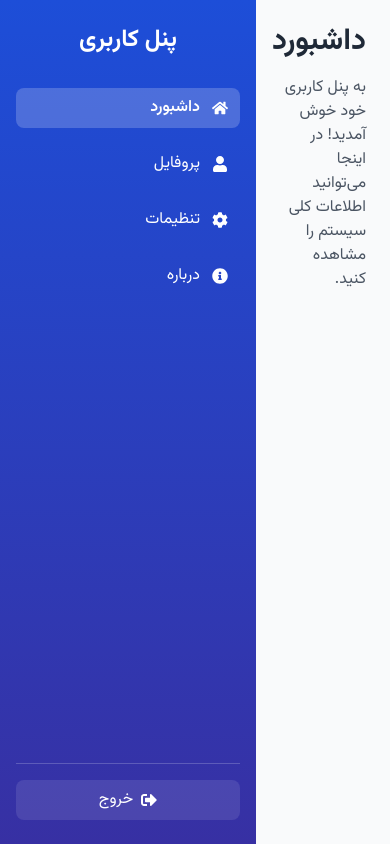
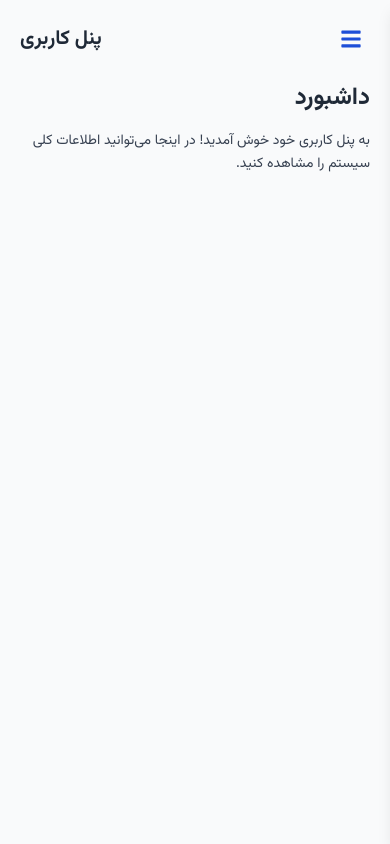
Before and after one commit to farshadnabizadeh/panel-mahyaran-energy, a React (Create React App) app: page /panel in a window 390 px wide. Built offline with nearby package versions, Linux system fonts and the light colour scheme.

Commit message:
responsive desing

```diff
--- a/src/components/dashboard/dashboardHome.jsx
+++ b/src/components/dashboard/dashboardHome.jsx
@@ -4,10 +4,14 @@ import fa from "../../locales/fa.json";
 const t = fa.panel.dashboard;
 
 export default function DashboardHome() {
-    return (
-        <div dir="rtl" className="space-y-4">
-            <h1 className="text-3xl font-bold text-gray-800">{t.title}</h1>
-            <p className="text-gray-600">{t.welcome}</p>
-        </div>
-    );
+  return (
+    <div dir="rtl" className="space-y-4">
+      <h1 className="text-2xl sm:text-3xl font-bold text-gray-800">
+        {t.title}
+      </h1>
+      <p className="text-gray-700 text-sm sm:text-base leading-relaxed">
+        {t.welcome}
+      </p>
+    </div>
+  );
 }
--- a/src/components/layout/panelLayout.jsx
+++ b/src/components/layout/panelLayout.jsx
@@ -1,12 +1,28 @@
-import React from "react";
+import React, { useState } from "react";
 import { Outlet } from "react-router-dom";
+import { FaBars } from "react-icons/fa";
 import Sidebar from "./sidebar";
 
 export default function PanelLayout() {
+  const [sidebarOpen, setSidebarOpen] = useState(false);
+
   return (
-    <div className="flex min-h-screen bg-gray-50">
-      <Sidebar />
-      <div className="flex-1 p-6 md:p-10 overflow-y-auto">
+    <div dir="rtl" className="flex flex-row-reverse min-h-screen bg-gray-50">
+      {/* Sidebar (right side) */}
+      <Sidebar isOpen={sidebarOpen} onClose={() => setSidebarOpen(false)} />
+
+      {/* Main content */}
+      <div className="flex-1 md:ml-64 p-5 md:p-8 overflow-y-auto w-full">
+        {/* Mobile header bar */}
+        <div className="flex items-center justify-between mb-6 md:hidden">
+          <button
+            onClick={() => setSidebarOpen(true)}
+            className="text-blue-700 p-2 rounded-md hover:bg-blue-100 transition"
+          >
+            <FaBars size={22} />
+          </button>
+          <h1 className="text-xl font-bold text-gray-800">پنل کاربری</h1>
+        </div>
         <Outlet />
       </div>
     </div>
--- a/src/components/layout/sidebar.jsx
+++ b/src/components/layout/sidebar.jsx
@@ -1,22 +1,48 @@
 import React from "react";
 import { NavLink } from "react-router-dom";
-import { FaHome, FaUser, FaCog, FaInfoCircle, FaSignOutAlt } from "react-icons/fa";
+import {
+    FaHome,
+    FaUser,
+    FaCog,
+    FaInfoCircle,
+    FaSignOutAlt,
+    FaTimes,
+} from "react-icons/fa";
 import fa from "../../locales/fa.json";
 
 const t = fa.panel.sidebar;
 
-export default function Sidebar() {
+export default function Sidebar({ isOpen, onClose }) {
     return (
+        <>
+            {/* Overlay on small screens */}
+            <div
+                onClick={onClose}
+                className={`fixed inset-0 bg-black/40 z-40 md:hidden transition-opacity ${isOpen ? "opacity-100 visible" : "opacity-0 invisible"
+                    }`}
+            ></div>
+
+            {/* Sidebar panel */}
             <div
                 dir="rtl"
-            className="bg-gradient-to-b from-blue-700 to-indigo-800 text-white w-64 h-screen flex flex-col py-6 px-4"
+                className={`fixed top-0 right-0 z-50 w-64 h-full bg-gradient-to-b from-blue-700 to-indigo-800 text-white flex flex-col py-6 px-4 transform transition-transform duration-300 shadow-lg
+        ${isOpen ? "translate-x-0" : "translate-x-full"} md:translate-x-0`}
             >
+                {/* Close button (mobile) */}
+                <button
+                    className="md:hidden self-start mb-4 text-white hover:text-gray-200"
+                    onClick={onClose}
+                >
+                    <FaTimes size={22} />
+                </button>
+
                 <h1 className="text-2xl font-bold mb-8 text-center">{t.title}</h1>
 
                 <nav className="flex flex-col space-y-4">
                     <NavLink
                         to="/panel"
                         end
+                        onClick={onClose}
                         className={({ isActive }) =>
                             `flex items-center gap-3 px-3 py-2 rounded-lg hover:bg-white/10 transition ${isActive ? "bg-white/20 font-semibold" : ""
                             }`
@@ -28,6 +54,7 @@ export default function Sidebar() {
 
                     <NavLink
                         to="/panel/profile"
+                        onClick={onClose}
                         className={({ isActive }) =>
                             `flex items-center gap-3 px-3 py-2 rounded-lg hover:bg-white/10 transition ${isActive ? "bg-white/20 font-semibold" : ""
                             }`
@@ -39,6 +66,7 @@ export default function Sidebar() {
 
                     <NavLink
                         to="/panel/settings"
+                        onClick={onClose}
                         className={({ isActive }) =>
                             `flex items-center gap-3 px-3 py-2 rounded-lg hover:bg-white/10 transition ${isActive ? "bg-white/20 font-semibold" : ""
                             }`
@@ -50,6 +78,7 @@ export default function Sidebar() {
 
                     <NavLink
                         to="/about"
+                        onClick={onClose}
                         className={({ isActive }) =>
                             `flex items-center gap-3 px-3 py-2 rounded-lg hover:bg-white/10 transition ${isActive ? "bg-white/20 font-semibold" : ""
                             }`
@@ -67,5 +96,6 @@ export default function Sidebar() {
                     </button>
                 </div>
             </div>
+        </>
     );
 }
```
Lines whose indentation alone changed are shown as unchanged.
